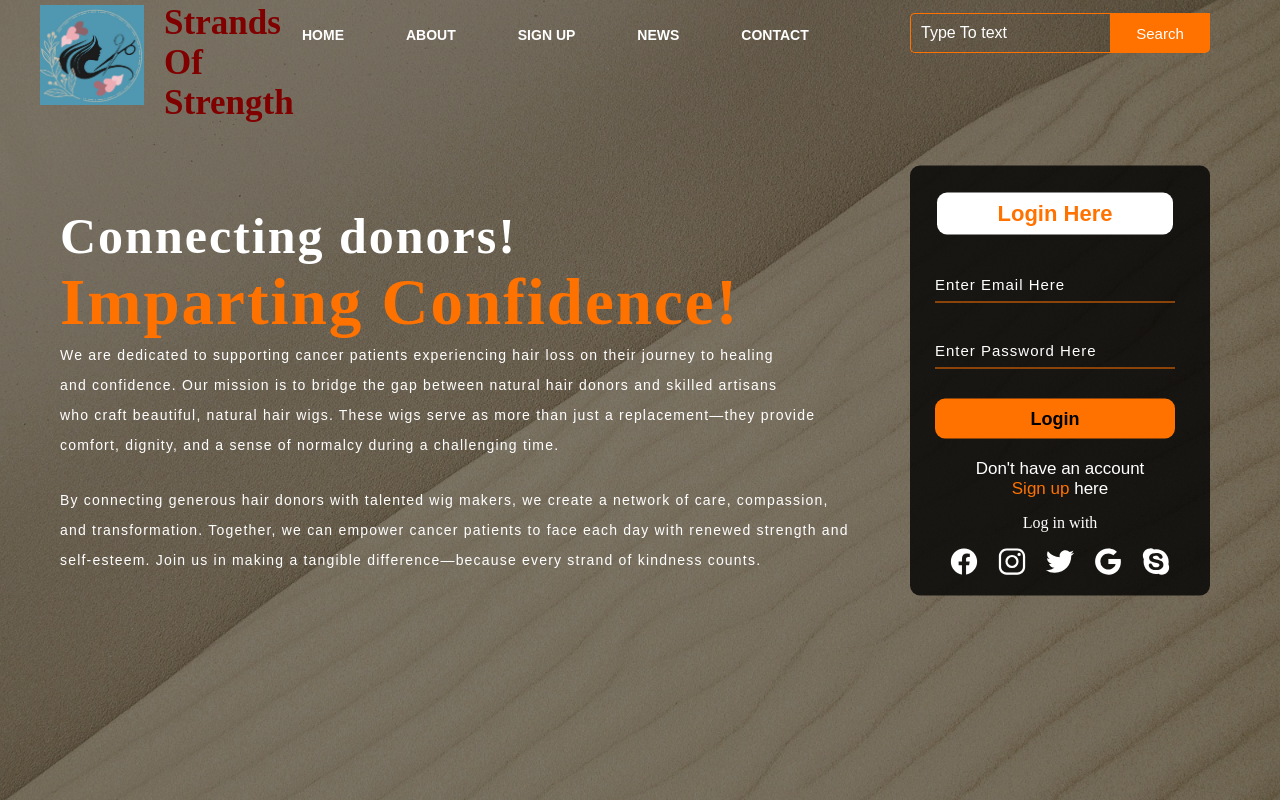
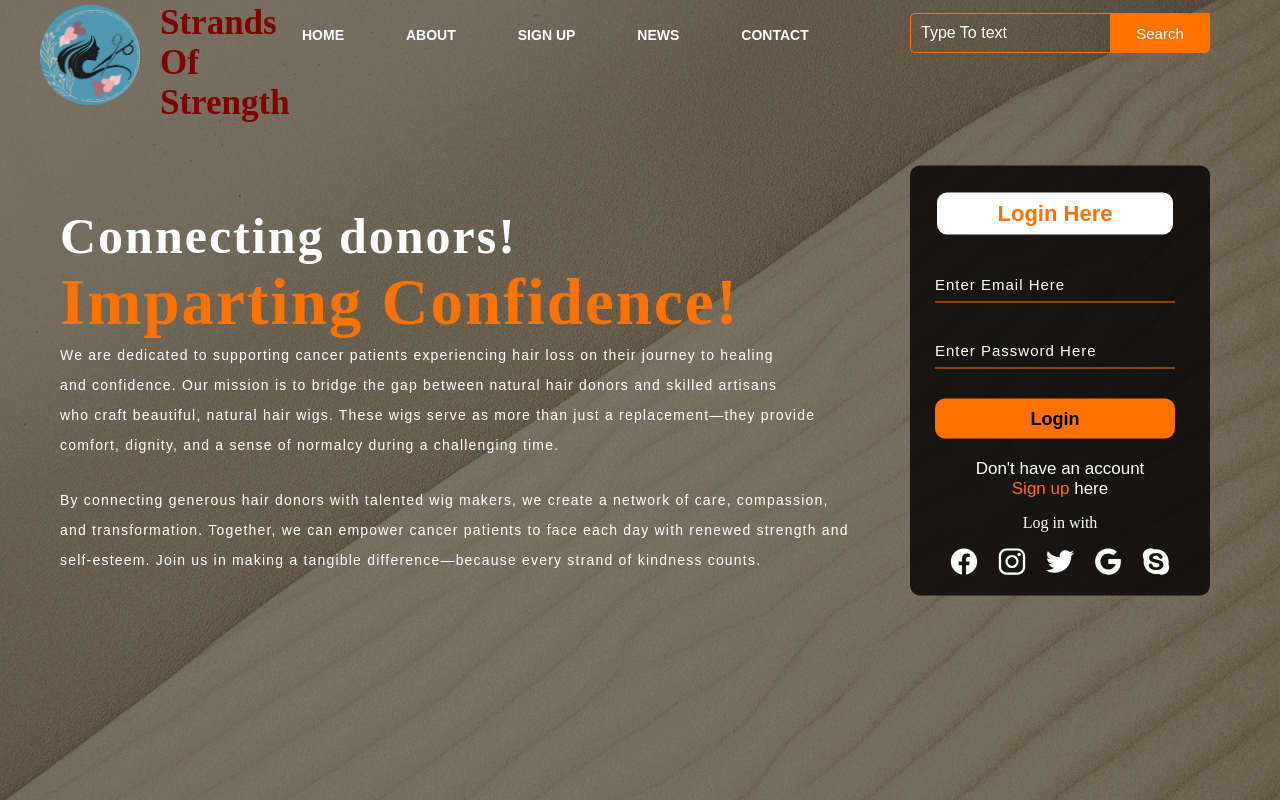
Before and after one commit to Aryan4912/strands_of_strength.github.io, a plain HTML site: page index.html in a window 1280 px wide. Drawn offline with nearby package versions, Linux system fonts and the light colour scheme.

Commit message:
index.html

```diff
--- a/index.html
+++ b/index.html
@@ -10,7 +10,7 @@
         <div class="navbar">
 
                 <div class="icon">
-                        <img src="logowebsite.jpg" alt="Website Logo">
+                        <img src="circular_logo.png" alt="Website Logo">
                         <h2 class="logo">Strands Of Strength</h2>
                 </div>
 
```
